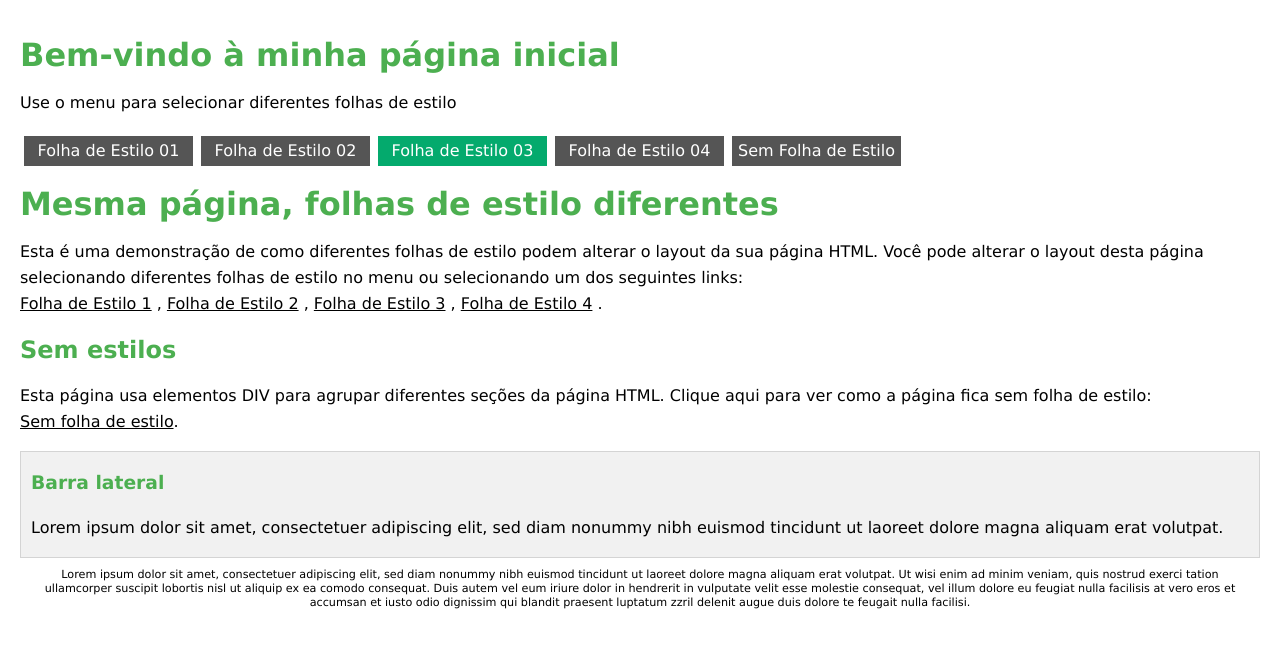
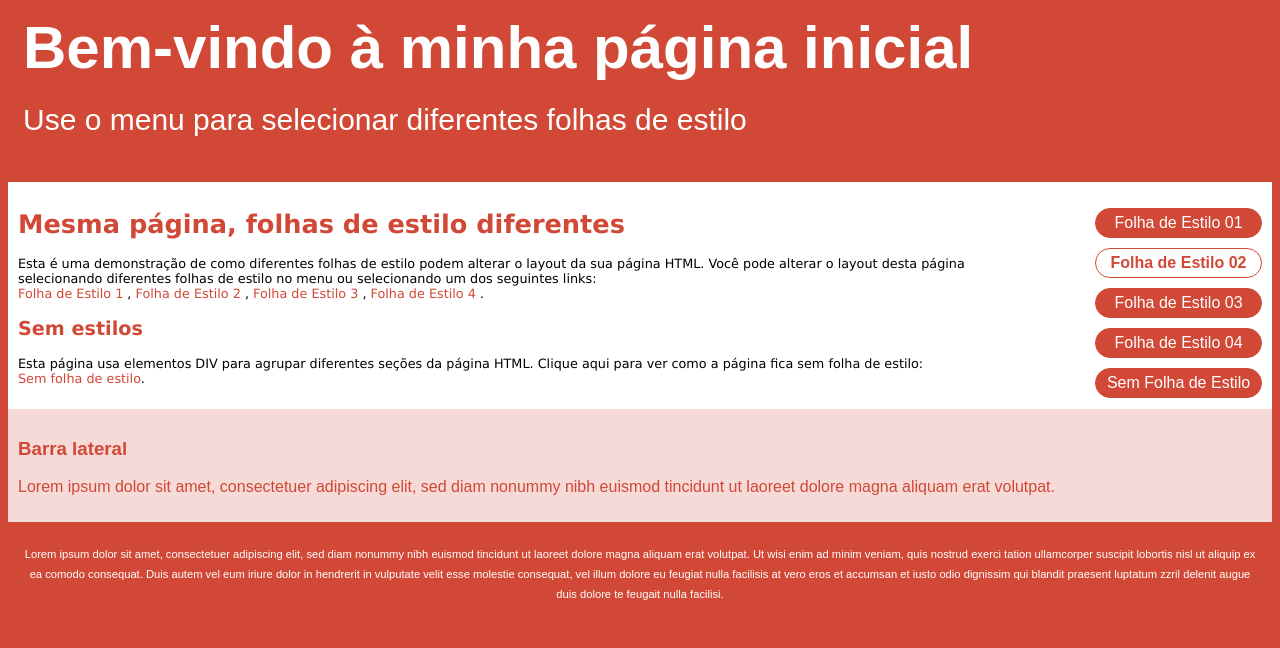
Before and after one commit to mateussilva3311/qua207082-1, a plain HTML site: page quatro-estilos/index.html in a window 1280 px wide. Drawn offline with Linux system fonts and the light colour scheme.

Commit message:
CSS: correção folha de estilo2

```diff
--- a/quatro-estilos/css/estilo2.css
+++ b/quatro-estilos/css/estilo2.css
@@ -1,59 +1,67 @@
-body{ }
-#top{ }
-ul { }
-#top h1{ }
+body{
+    background-color: #d14836;
+    font-family: Arial;
+
+}
+#top{
+    color: white;
+    font-size: 30px;
+    padding: 15px;
+}
+ul {
+    float: right;
+    cursor: pointer;
+}
+#top h1{
+    line-height: 50px;
+    margin: 0px;
+}
 #menubar{ }
-#main{ }
-#main h1, #main h2, #sidebar{ }
-#sidebar{ }
-#bottom{ }
-#bottom p{ }
-li{ }
-li:hover{ }
-li:nth-child(2){ }
-a{ }
-a:hover{ }
-
-/*
+#main{
+    background-color: white;
+    font: 80% Verdana;
+    padding: 10px;
+}
+#main h1, #main h2, #sidebar{
+    color: #d14836;
+}
+#sidebar{
+    background-color: #F6DAD7;
+    padding: 10px;
+}
+#bottom{
+    padding: 10px;
+}
+#bottom p{
+    color: white;
+    font-size: 70%;
+    line-height: 20px;
+    text-align: center;
+}
+li{
     background-color: #d14836;
-background-color: #d14836;
-background-color: #F6DAD7;
-background-color: white;
-background-color: white;
-background-color: white;
     border: #d14836 solid 1px;
+    width: 155px;
     border-radius: 40px;
-color: #d14836;
-color: #d14836;
-color: #d14836;
-color: #d14836;
     color: white;
-color: white;
-color: white;
-cursor: pointer;
-float: right;
-font: 80% Verdana;
-font: Verdana;
-font-family: Arial;
-font-size: 30px;
-font-size: 70%;
-font-weight: bold;
-line-height: 20px;
-line-height: 26px;
-line-height: 50px;
     list-style-type: none;
-margin: 0;
-margin: 0px;
     margin: 10px;
-padding: 0;
-padding: 10px;
-padding: 10px;
-padding: 10px;
-padding: 15px;
     padding: 5px;
     text-align: center;
-text-align: center;
+}
+li:hover{
+    background-color: white;
+    color: #d14836;
+}
+li:nth-child(2){
+    background-color: white;
+    color: #d14836;
+    font-weight: bold;
+}
+a{
+    color: #d14836;
     text-decoration: none;
+}
+a:hover{
     text-decoration: underline;
-width: 155px;
-*/
+}
--- a/quatro-estilos/index.html
+++ b/quatro-estilos/index.html
@@ -5,7 +5,7 @@
     <meta charset="UTF-8">
     <meta name="viewport" content="width=device-width, initial-scale=1.0">
     <title>Quatro Estilos</title>
-    <link rel="stylesheet" href="./css/estilo3.css">
+    <link rel="stylesheet" href="./css/estilo2.css">
 </head>
 
 <body>
```
Lines whose indentation alone changed are shown as unchanged.
